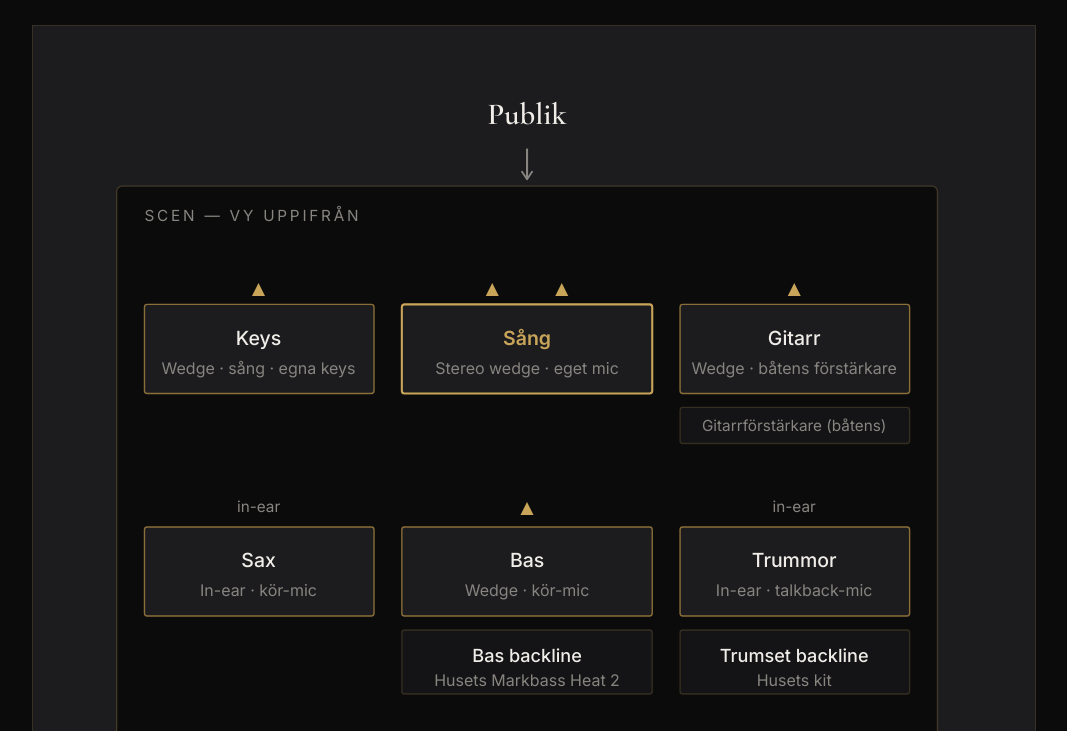
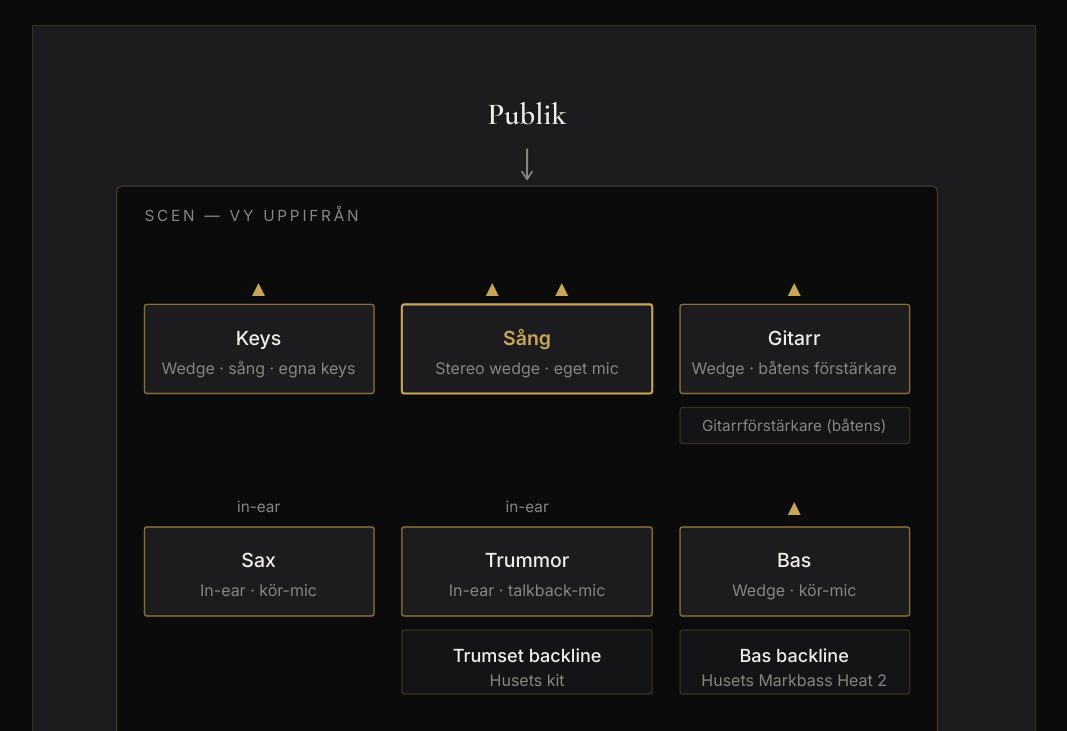
Before and after one commit to Plisken78/plisken78.github.io, a plain HTML site: page teknik/vikingglory-2026-11.html in a window 1280 px wide. Shown: the part 669-1400 px from the top of the page, without its empty margins (106-1173 px from the left). Drawn offline with nearby package versions, Linux system fonts and the light colour scheme.

Commit message:
Viking Glory 21/11: trummor mitten bak, Alexandra som kontakt
Co-Authored-By: Claude Opus 5.5 <noreply@anthropic.com>

```diff
--- a/teknik/vikingglory-2026-11.html
+++ b/teknik/vikingglory-2026-11.html
@@ -188,8 +188,8 @@
         <text x="527" y="267" text-anchor="middle" dominant-baseline="central" font-size="11" fill="#888580" font-family="Inter, sans-serif">Gitarrförstärkare (båtens)</text>
 
         <text x="142" y="325" text-anchor="middle" dominant-baseline="central" font-size="11" fill="#888580" font-family="Inter, sans-serif">in-ear</text>
-        <text x="335" y="325" text-anchor="middle" dominant-baseline="central" font-size="16" fill="#c9a55a">&#9650;</text>
-        <text x="527" y="325" text-anchor="middle" dominant-baseline="central" font-size="11" fill="#888580" font-family="Inter, sans-serif">in-ear</text>
+        <text x="335" y="325" text-anchor="middle" dominant-baseline="central" font-size="11" fill="#888580" font-family="Inter, sans-serif">in-ear</text>
+        <text x="527" y="325" text-anchor="middle" dominant-baseline="central" font-size="16" fill="#c9a55a">&#9650;</text>
 
         <g font-family="Inter, sans-serif">
           <rect x="60" y="340" width="165" height="64" rx="2" fill="#1c1c1f" stroke="#8a6e38" stroke-width="1"/>
@@ -198,24 +198,24 @@
         </g>
         <g font-family="Inter, sans-serif">
           <rect x="245" y="340" width="180" height="64" rx="2" fill="#1c1c1f" stroke="#8a6e38" stroke-width="1"/>
-          <text x="335" y="364" text-anchor="middle" dominant-baseline="central" font-size="14" font-weight="500" fill="#f0ede8">Bas</text>
-          <text x="335" y="386" text-anchor="middle" dominant-baseline="central" font-size="11.5" fill="#888580">Wedge · kör-mic</text>
+          <text x="335" y="364" text-anchor="middle" dominant-baseline="central" font-size="14" font-weight="500" fill="#f0ede8">Trummor</text>
+          <text x="335" y="386" text-anchor="middle" dominant-baseline="central" font-size="11.5" fill="#888580">In-ear · talkback-mic</text>
         </g>
         <g font-family="Inter, sans-serif">
           <rect x="445" y="340" width="165" height="64" rx="2" fill="#1c1c1f" stroke="#8a6e38" stroke-width="1"/>
-          <text x="527" y="364" text-anchor="middle" dominant-baseline="central" font-size="14" font-weight="500" fill="#f0ede8">Trummor</text>
-          <text x="527" y="386" text-anchor="middle" dominant-baseline="central" font-size="11.5" fill="#888580">In-ear · talkback-mic</text>
+          <text x="527" y="364" text-anchor="middle" dominant-baseline="central" font-size="14" font-weight="500" fill="#f0ede8">Bas</text>
+          <text x="527" y="386" text-anchor="middle" dominant-baseline="central" font-size="11.5" fill="#888580">Wedge · kör-mic</text>
         </g>
 
         <g font-family="Inter, sans-serif">
           <rect x="245" y="414" width="180" height="46" rx="2" fill="#141416" stroke="rgba(201,165,90,.2)" stroke-width="1"/>
-          <text x="335" y="432" text-anchor="middle" dominant-baseline="central" font-size="13" font-weight="500" fill="#f0ede8">Bas backline</text>
-          <text x="335" y="450" text-anchor="middle" dominant-baseline="central" font-size="11.5" fill="#888580">Husets Markbass Heat 2</text>
+          <text x="335" y="432" text-anchor="middle" dominant-baseline="central" font-size="13" font-weight="500" fill="#f0ede8">Trumset backline</text>
+          <text x="335" y="450" text-anchor="middle" dominant-baseline="central" font-size="11.5" fill="#888580">Husets kit</text>
         </g>
         <g font-family="Inter, sans-serif">
           <rect x="445" y="414" width="165" height="46" rx="2" fill="#141416" stroke="rgba(201,165,90,.2)" stroke-width="1"/>
-          <text x="527" y="432" text-anchor="middle" dominant-baseline="central" font-size="13" font-weight="500" fill="#f0ede8">Trumset backline</text>
-          <text x="527" y="450" text-anchor="middle" dominant-baseline="central" font-size="11.5" fill="#888580">Husets kit</text>
+          <text x="527" y="432" text-anchor="middle" dominant-baseline="central" font-size="13" font-weight="500" fill="#f0ede8">Bas backline</text>
+          <text x="527" y="450" text-anchor="middle" dominant-baseline="central" font-size="11.5" fill="#888580">Husets Markbass Heat 2</text>
         </g>
       </svg>
       <div class="plot-legend">
@@ -296,7 +296,7 @@
         </div>
         <div class="note">
           <h3>Ändrat sedan september</h3>
-          <p>Gitarr spelar på båtens förstärkare med wedge (inte rack och in-ear), utan kör-mic. Keys har egna instrument via 2 DI, wedge och sångmikrofon (inte husets RD-2000 och in-ear). Ny talkback-kanal från trummor. 20 in, 9 returer.</p>
+          <p>Gitarr spelar på båtens förstärkare med wedge (inte rack och in-ear), utan kör-mic. Keys har egna instrument via 2 DI, wedge och sångmikrofon (inte husets RD-2000 och in-ear). Trummor står i mitten bak, bas till höger. Ny talkback-kanal från trummor. 20 in, 9 returer.</p>
         </div>
         <div class="note">
           <h3>Kontakt inför gig</h3>
@@ -311,10 +311,10 @@
     <h2 class="section-title">Frågor om tekniken?</h2>
     <div class="contact-card">
       <div class="contact-card-label">Kontaktperson</div>
-      <div class="contact-card-name">Richard Hauer</div>
-      <div class="contact-card-org">The SWE Street Band</div>
-      <div class="contact-detail"><span class="contact-detail-icon">✉</span><a href="mailto:richardhauer@me.com">richardhauer@me.com</a></div>
-      <div class="contact-detail"><span class="contact-detail-icon">☎</span><a href="tel:+46708781116">070-878 11 16</a></div>
+      <div class="contact-card-name">Alexandra Jardvall</div>
+      <div class="contact-card-org">Sång · The SWE Street Band</div>
+      <div class="contact-detail"><span class="contact-detail-icon">✉</span><a href="mailto:alexandra@alexandra-music.com">alexandra@alexandra-music.com</a></div>
+      <div class="contact-detail"><span class="contact-detail-icon">☎</span><a href="tel:+46702473974">070-247 39 74</a></div>
     </div>
   </section>
 
```
